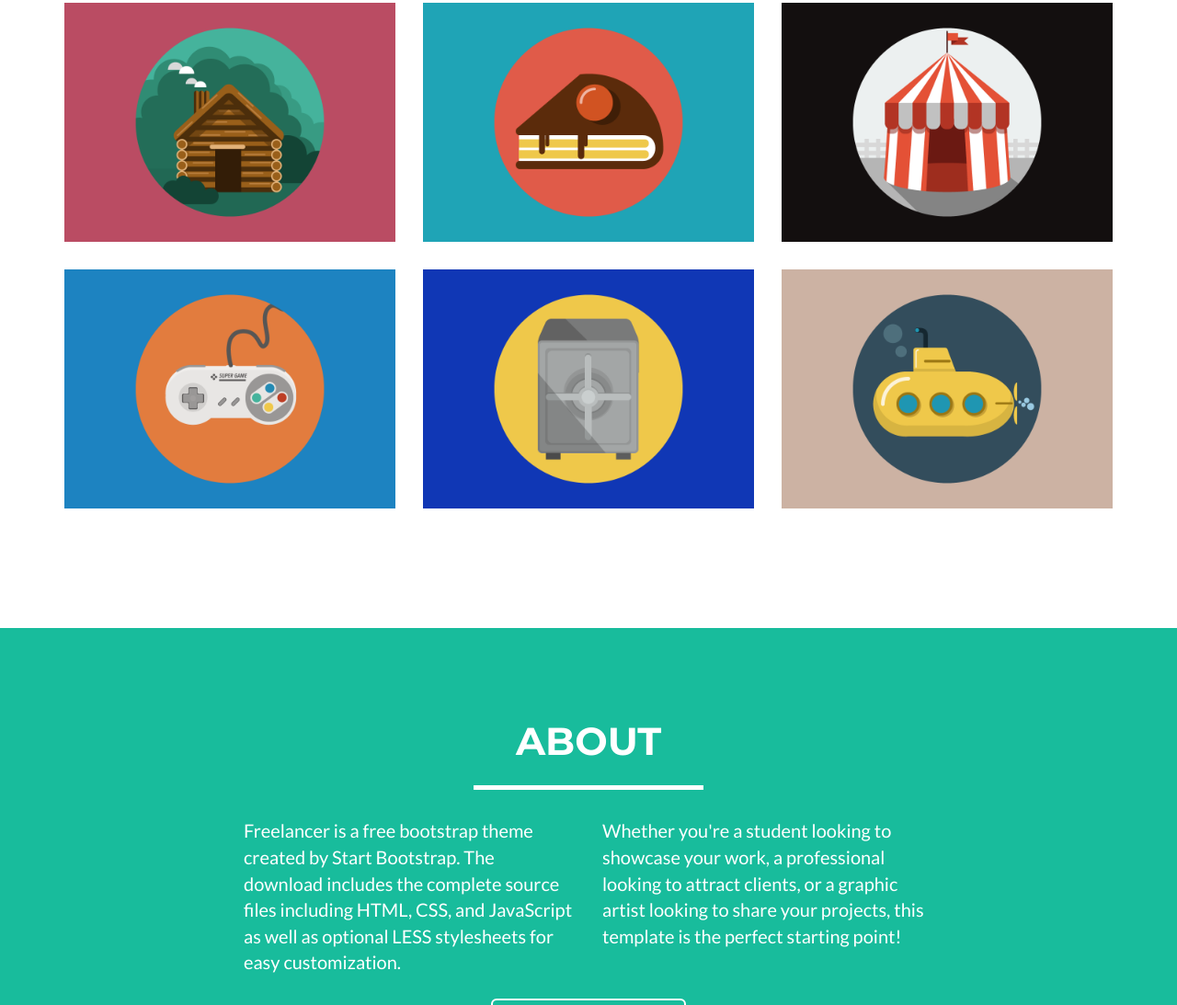
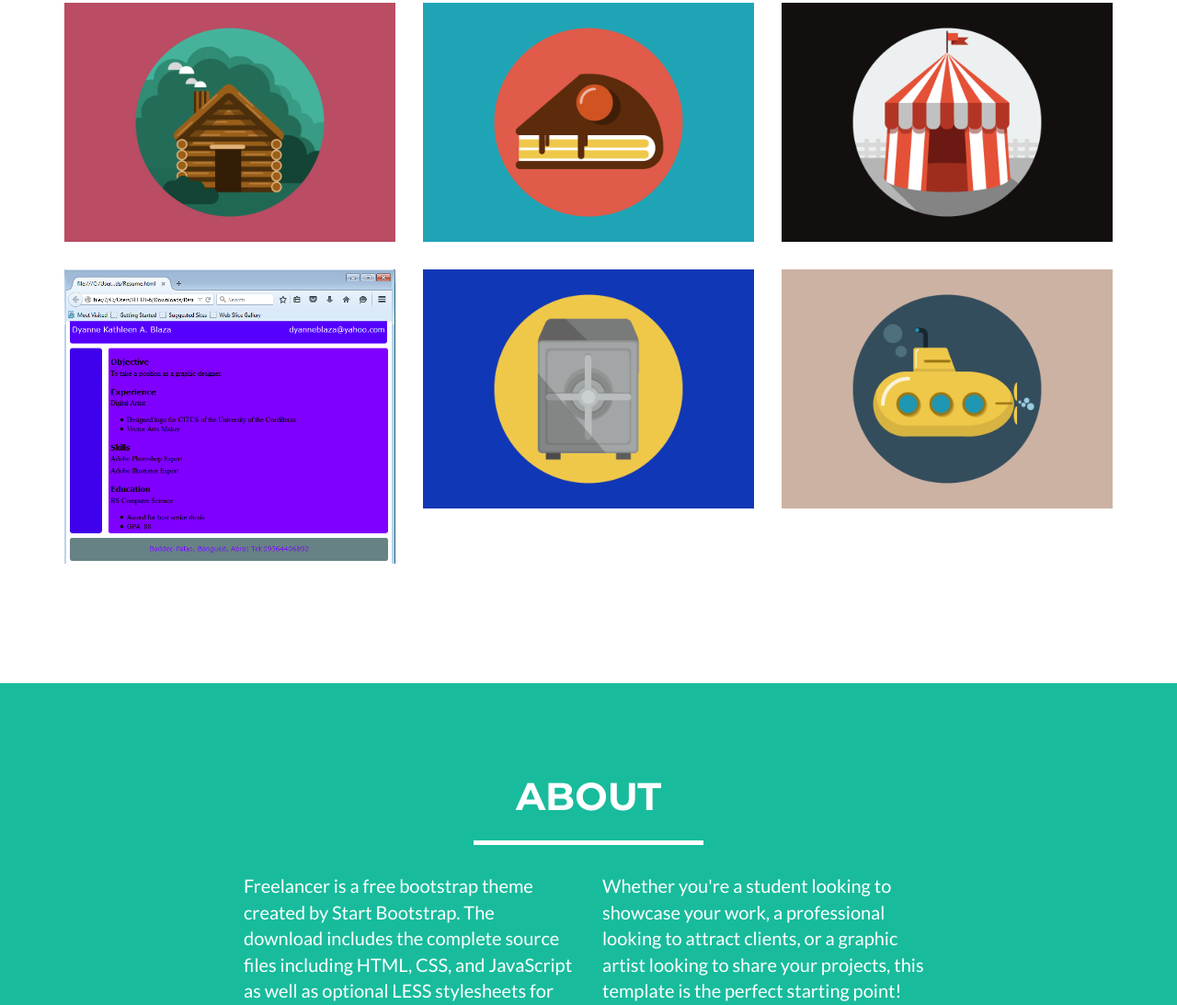
Before and after one commit to kathleenblaza/kathleenblaza.github.io, a website: page index.html in a window 1280 px wide. Shown: the part 969-2062 px from the top of the page at 92% size. Drawn offline with nearby package versions, Linux system fonts and the light colour scheme.

Commit message:
Update index.html

```diff
--- a/index.html
+++ b/index.html
@@ -129,7 +129,7 @@
                                 <i class="fa fa-search-plus fa-3x"></i>
                             </div>
                         </div>
-                        <img src="img/portfolio/game.png" class="img-responsive" alt="">
+                        <img src="resume.png" class="img-responsive" alt="">
                     </a>
                 </div>
                 <div class="col-sm-4 portfolio-item">
```
